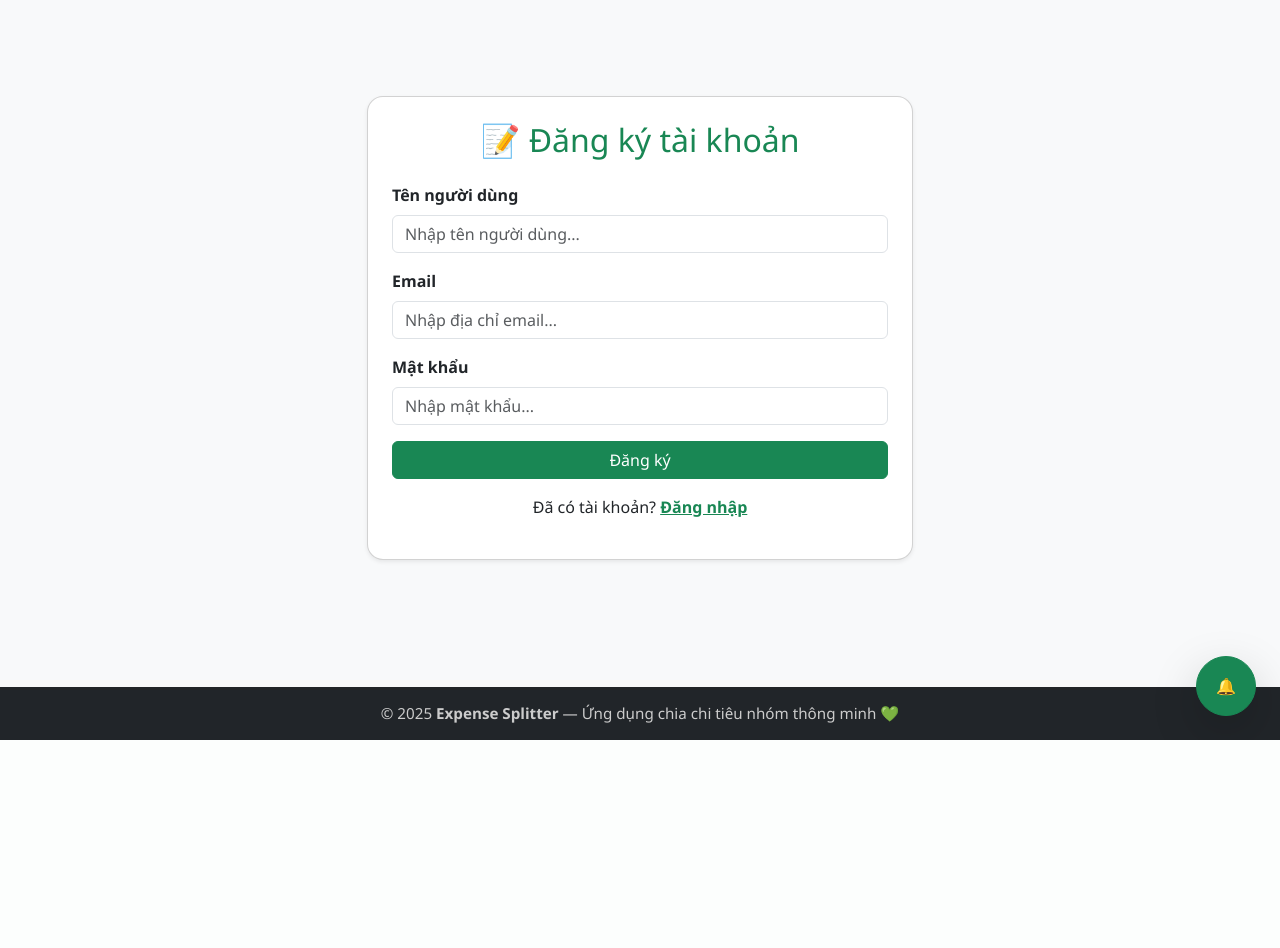
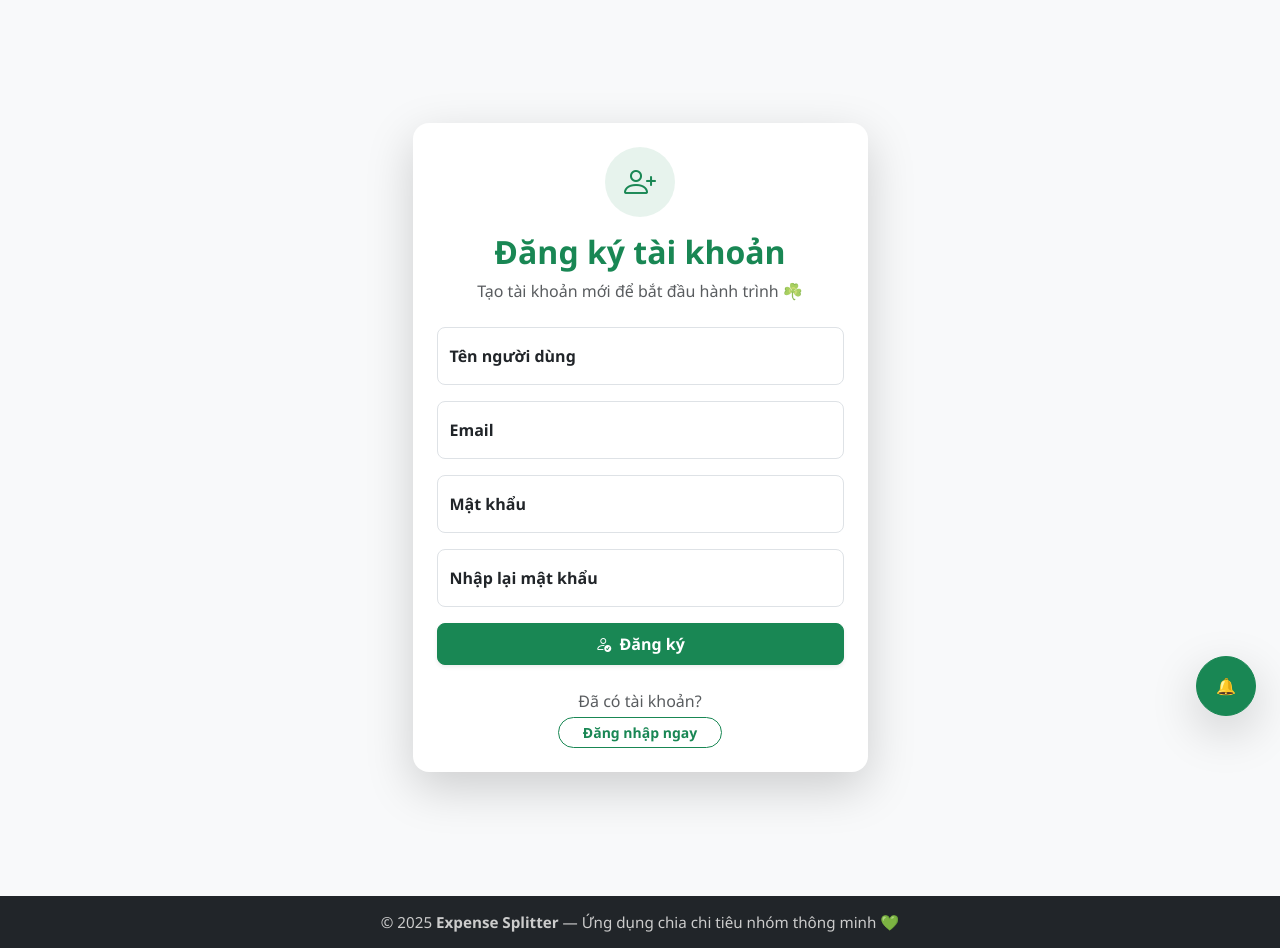
Before and after one commit to Thiennhan2211/DoanQuanLyChiTieu, a Flask app: page /auth/register in a window 1280 px wide. Shown: the part 60-1008 px from the top of the page. Before the commit the page ends 800 px from the top, so only its background shows below. Run offline with Flask 3, Linux system fonts and the light colour scheme.

Commit message:
Update css

```diff
--- a/app/auth/templates/login.html
+++ b/app/auth/templates/login.html
@@ -1,27 +1,40 @@
 {% extends "base.html" %}
 {% block content %}
-<div class="container mt-5">
-  <div class="card shadow-sm col-md-6 mx-auto p-4">
-    <h2 class="text-center text-success mb-4">🔑 Đăng nhập</h2>
+<div class="container d-flex justify-content-center align-items-center min-vh-100">
+  <div class="card shadow-lg border-0 rounded-4 col-md-5 p-4">
+    <div class="text-center mb-4">
+      <div class="rounded-circle bg-success bg-opacity-10 d-inline-flex justify-content-center align-items-center" style="width:70px; height:70px;">
+        <i class="bi bi-person-lock fs-2 text-success"></i>
+      </div>
+      <h2 class="mt-3 text-success fw-bold">Đăng nhập</h2>
+      <p class="text-muted mb-0">Chào mừng bạn quay trở lại 👋</p>
+    </div>
 
-    <form method="POST">
-      <div class="mb-3">
-        <label for="email" class="form-label fw-semibold">Email</label>
-        <input type="email" id="email" name="email" class="form-control" placeholder="Nhập email..." required>
+    <form method="POST" novalidate>
+      <div class="form-floating mb-3">
+        <input type="email" id="email" name="email" class="form-control rounded-3" placeholder="name@example.com" required>
+        <label for="email" class="fw-semibold">Email</label>
       </div>
 
-      <div class="mb-3">
-        <label for="password" class="form-label fw-semibold">Mật khẩu</label>
-        <input type="password" id="password" name="password" class="form-control" placeholder="Nhập mật khẩu..." required>
+      <div class="form-floating mb-3">
+        <input type="password" id="password" name="password" class="form-control rounded-3" placeholder="••••••" required>
+        <label for="password" class="fw-semibold">Mật khẩu</label>
       </div>
 
-      <button type="submit" class="btn btn-success w-100">Đăng nhập</button>
+      <button type="submit" class="btn btn-success w-100 py-2 fw-semibold rounded-3 shadow-sm">
+        <i class="bi bi-box-arrow-in-right me-1"></i> Đăng nhập
+      </button>
     </form>
 
-    <p class="text-center mt-3">
-      Chưa có tài khoản?
-      <a href="{{ url_for('auth.register') }}" class="text-success fw-semibold">Đăng ký ngay</a>
-    </p>
+    <div class="text-center mt-4">
+      <p class="mb-1 text-muted">Chưa có tài khoản?</p>
+      <a href="{{ url_for('auth.register') }}" class="btn btn-outline-success btn-sm fw-semibold px-4 rounded-pill">
+        Đăng ký ngay
+      </a>
+    </div>
   </div>
 </div>
+
+<!-- Thêm icon Bootstrap nếu chưa có -->
+<link rel="stylesheet" href="https://cdn.jsdelivr.net/npm/bootstrap-icons@1.11.1/font/bootstrap-icons.css">
 {% endblock %}
--- a/app/auth/templates/register.html
+++ b/app/auth/templates/register.html
@@ -1,32 +1,50 @@
 {% extends "base.html" %}
 {% block content %}
-<div class="container mt-5">
-  <div class="card shadow-sm col-md-6 mx-auto p-4">
-    <h2 class="text-center text-success mb-4">📝 Đăng ký tài khoản</h2>
+<div class="container d-flex justify-content-center align-items-center min-vh-100">
+  <div class="card shadow-lg border-0 rounded-4 col-md-5 p-4">
+    <div class="text-center mb-4">
+      <div class="rounded-circle bg-success bg-opacity-10 d-inline-flex justify-content-center align-items-center" style="width:70px; height:70px;">
+        <i class="bi bi-person-plus fs-2 text-success"></i>
+      </div>
+      <h2 class="mt-3 text-success fw-bold">Đăng ký tài khoản</h2>
+      <p class="text-muted mb-0">Tạo tài khoản mới để bắt đầu hành trình ☘️</p>
+    </div>
 
-    <form method="POST">
-      <div class="mb-3">
-        <label for="username" class="form-label fw-semibold">Tên người dùng</label>
-        <input type="text" id="username" name="username" class="form-control" placeholder="Nhập tên người dùng..." required>
+    <form method="POST" novalidate>
+      <div class="form-floating mb-3">
+        <input type="text" id="username" name="username" class="form-control rounded-3" placeholder="Tên người dùng" required>
+        <label for="username" class="fw-semibold">Tên người dùng</label>
       </div>
 
-      <div class="mb-3">
-        <label for="email" class="form-label fw-semibold">Email</label>
-        <input type="email" id="email" name="email" class="form-control" placeholder="Nhập địa chỉ email..." required>
+      <div class="form-floating mb-3">
+        <input type="email" id="email" name="email" class="form-control rounded-3" placeholder="Email" required>
+        <label for="email" class="fw-semibold">Email</label>
       </div>
 
-      <div class="mb-3">
-        <label for="password" class="form-label fw-semibold">Mật khẩu</label>
-        <input type="password" id="password" name="password" class="form-control" placeholder="Nhập mật khẩu..." required>
+      <div class="form-floating mb-3">
+        <input type="password" id="password" name="password" class="form-control rounded-3" placeholder="Mật khẩu" required>
+        <label for="password" class="fw-semibold">Mật khẩu</label>
       </div>
 
-      <button type="submit" class="btn btn-success w-100">Đăng ký</button>
+      <div class="form-floating mb-3">
+        <input type="password" id="confirm_password" name="confirm_password" class="form-control rounded-3" placeholder="Nhập lại mật khẩu" required>
+        <label for="confirm_password" class="fw-semibold">Nhập lại mật khẩu</label>
+      </div>
+
+      <button type="submit" class="btn btn-success w-100 py-2 fw-semibold rounded-3 shadow-sm">
+        <i class="bi bi-person-check me-1"></i> Đăng ký
+      </button>
     </form>
 
-    <p class="text-center mt-3">
-      Đã có tài khoản?
-      <a href="{{ url_for('auth.login') }}" class="text-success fw-semibold">Đăng nhập</a>
-    </p>
+    <div class="text-center mt-4">
+      <p class="mb-1 text-muted">Đã có tài khoản?</p>
+      <a href="{{ url_for('auth.login') }}" class="btn btn-outline-success btn-sm fw-semibold px-4 rounded-pill">
+        Đăng nhập ngay
+      </a>
+    </div>
   </div>
 </div>
+
+<!-- Thêm icon Bootstrap nếu chưa có -->
+<link rel="stylesheet" href="https://cdn.jsdelivr.net/npm/bootstrap-icons@1.11.1/font/bootstrap-icons.css">
 {% endblock %}
```
Also changed, not shown: app.db, app/expenses/templates/expense_detail.html (line endings or trailing spaces), app/expenses/templates/expenses.html (line endings or trailing spaces), app/expenses/templates/new_expense.html (line endings or trailing spaces), app/groups/templates/groups.html (line endings or trailing spaces), app/groups/templates/new_group.html (line endings or trailing spaces).
